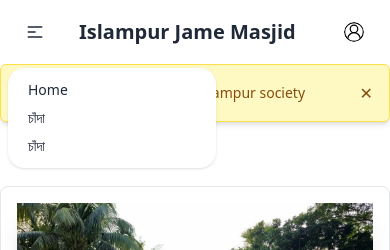
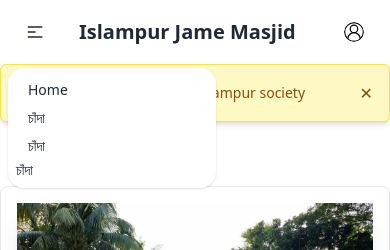
Before and after one commit to AdnaNation/Islampur-Jame-Masjid, a React (Vite) app: page / in a window 390 px wide. Both pictures are taken after a click on the button 35 px from the left and 32 px from the top of the page. Shown: the top 250 px of the page. Built offline with nearby package versions, Linux system fonts and the light colour scheme.

Commit message:
Update: NavNew
i haven't added a route to mobile version

```diff
--- a/src/components/NavNew.jsx
+++ b/src/components/NavNew.jsx
@@ -31,6 +31,7 @@ const Navbar = () => {
                             </ul> */}
                         </li>
                         <li><a>চাঁদা</a></li>
+                        <NavLink to="/fee">চাঁদা </NavLink>
                     </ul>
                 </div>
                 <a href="/profile" className="btn btn-ghost text-xl">Islampur Jame Masjid</a>
```
